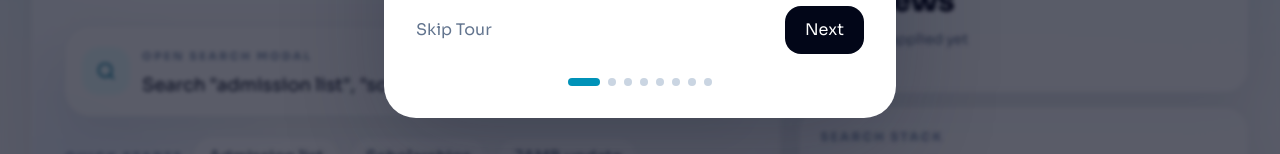
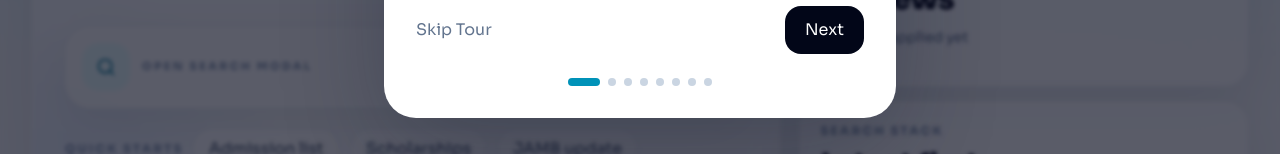
Before and after one commit to CampyTech-Services/frontend, a React (Vite) app: page / in a window 1280 px wide. Shown: the part 504-658 px from the top of the page. Built offline with nearby package versions, Linux system fonts and the light colour scheme; no server answers.

Commit message:
feat: implement search functionality for the blogging site

```diff
--- a/src/features/home/sections/SearchAndFilterSection.jsx
+++ b/src/features/home/sections/SearchAndFilterSection.jsx
@@ -11,7 +11,8 @@ const previewToneClasses = {
   slate: "border-slate-200 bg-slate-100 text-slate-700 hover:bg-slate-200",
   blue: "border-blue-200 bg-blue-50 text-blue-700 hover:bg-blue-100",
   cyan: "border-cyan-200 bg-cyan-50 text-cyan-700 hover:bg-cyan-100",
-  emerald: "border-emerald-200 bg-emerald-50 text-emerald-700 hover:bg-emerald-100",
+  emerald:
+    "border-emerald-200 bg-emerald-50 text-emerald-700 hover:bg-emerald-100",
   amber: "border-amber-200 bg-amber-50 text-amber-700 hover:bg-amber-100",
   rose: "border-rose-200 bg-rose-50 text-rose-700 hover:bg-rose-100",
   indigo: "border-indigo-200 bg-indigo-50 text-indigo-700 hover:bg-indigo-100",
@@ -93,9 +94,7 @@ export function SearchAndFilterSection({
                     Open Search Modal
                   </span>
                   <p className="mt-1 truncate text-base text-slate-900 sm:text-lg">
-                    {searchTerm
-                      ? searchTerm
-                      : 'Search "admission list", "scholarship", or "JAMB update"'}
+                    {searchTerm ? searchTerm : " "}
                   </p>
                 </div>
                 <span className="inline-flex items-center gap-2 rounded-full bg-slate-950 px-4 py-2 text-xs font-black uppercase tracking-[0.18em] text-white">
@@ -213,7 +212,8 @@ export function SearchAndFilterSection({
                     type="button"
                     onClick={() => onClearFilter(filter.id)}
                     className={`inline-flex items-center gap-2 rounded-full border px-4 py-2 text-sm font-semibold transition ${
-                      previewToneClasses[filter.tone] ?? previewToneClasses.slate
+                      previewToneClasses[filter.tone] ??
+                      previewToneClasses.slate
                     }`}
                   >
                     <span>{filter.label}</span>
--- a/src/features/home/ui/NewsSearchModal.jsx
+++ b/src/features/home/ui/NewsSearchModal.jsx
@@ -331,7 +331,7 @@ export function NewsSearchModal({
                       type="text"
                       value={searchTerm}
                       onChange={onSearchChange}
-                      placeholder='Search "admission list", "scholarship", or "JAMB update"'
+                      placeholder=''
                       className="mt-1 w-full border-none bg-transparent p-0 text-base text-slate-900 outline-none placeholder:text-slate-400 sm:text-lg"
                     />
                   </div>
```
